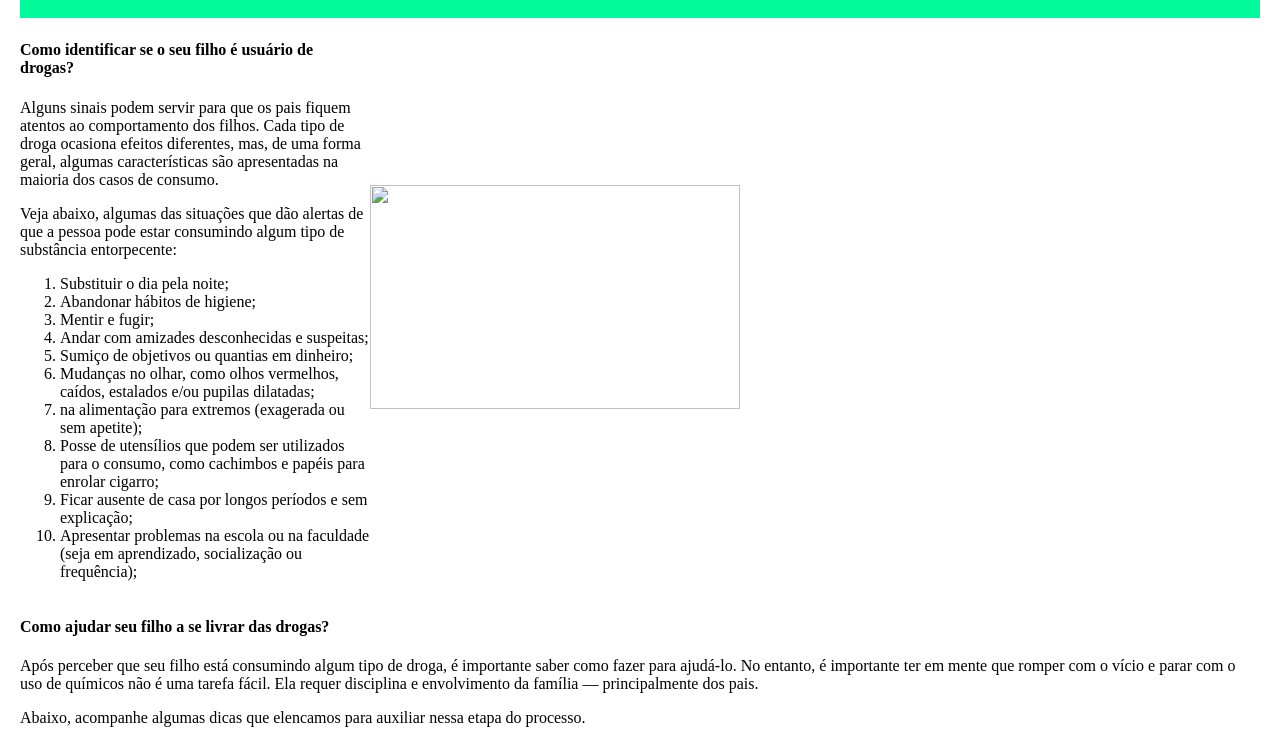
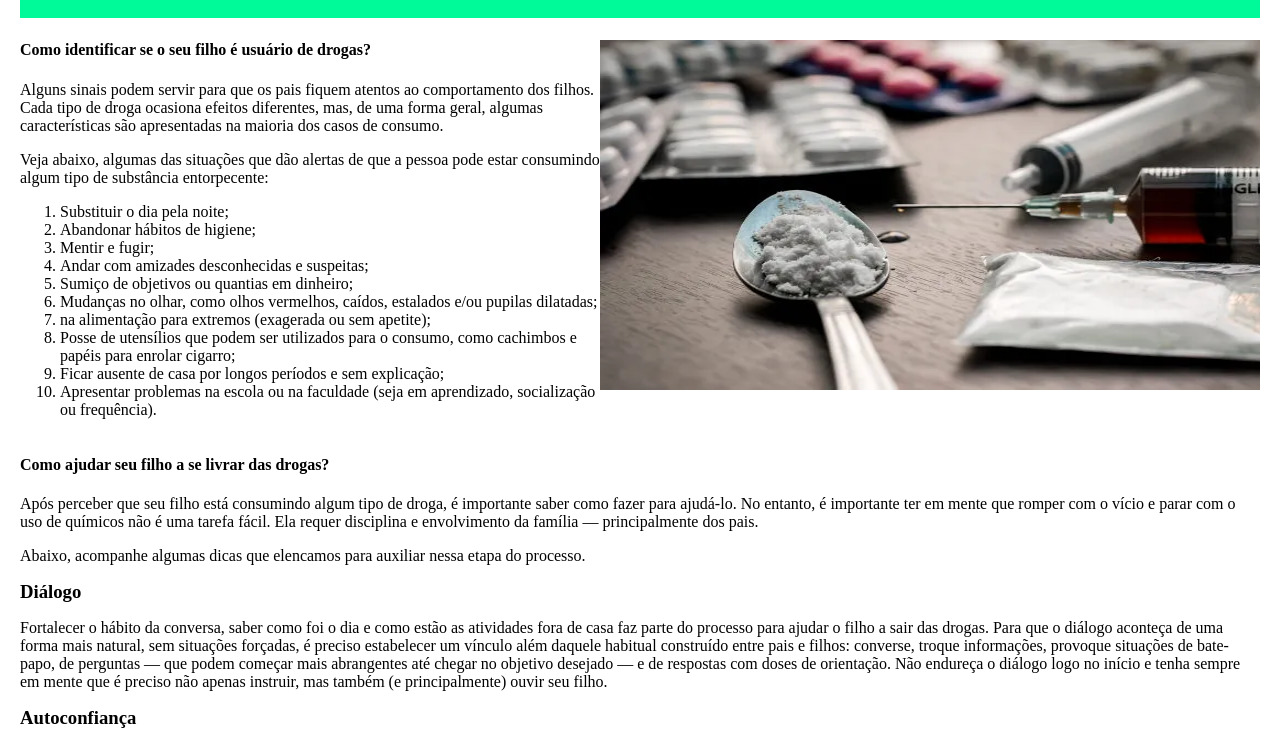
Before and after one commit to gabrielindex/work-shop, a plain HTML site: page index.html in a window 1280 px wide. Shown: the part 62-800 px from the top of the page. Drawn offline with Linux system fonts and the light colour scheme.

Commit message:
work shop

```diff
--- a/index.html
+++ b/index.html
@@ -40,12 +40,12 @@
 
                 <li>Ficar ausente de casa por longos períodos e sem explicação;</li>
 
-                <li>Apresentar problemas na escola ou na faculdade (seja em aprendizado, socialização ou frequência);</li>
+                <li>Apresentar problemas na escola ou na faculdade (seja em aprendizado, socialização ou frequência).</li>
                 </ol>
                 </div>
 
             <div>
-                <img class="img" src="download.jpeg" alt="">
+                <img class="img" src="droga-um-termo-amplo-pode-significar-desde-remedios-substancias-ilicitas-5b30d4e7c5f56.webp" alt="">
             </div>
         </div>
             <div class="texto">
@@ -83,7 +83,8 @@
                 A dependência química é um assunto sério e que deve ser tratado. Por esse motivo, buscar por ajuda profissional é uma das principais dicas para ajudar seu filho.
 
                 Seja na escolha de uma clínica especializada ou na contratação de um profissional capacitado, a orientação de quem trabalha na recuperação de usuários é específica, apropriada e ideal para o caso.</p>
-        </div>
+            </div>
+            <hr>
         </div>
 </body>
 </html>
--- a/style.css
+++ b/style.css
@@ -22,15 +22,14 @@ h1{
     margin: 0%;
 }
 .img{
-    width: 370px;
-    height: 224px;
-    margin-right: 520px;
-    margin-top: 165px;
+    width: 660px;
+    height: 350px;
+   margin-top: 20px;
 }
 .lista{
     margin-left: 20px;
     margin-right: 20px;
-    display: flex;
+    display:flex ;
 }
 .texto{
     margin-left: 20px;
```
Also changed, not shown: droga-um-termo-amplo-pode-significar-desde-remedios-substancias-ilicitas-5b30d4e7c5f56.webp (added).
